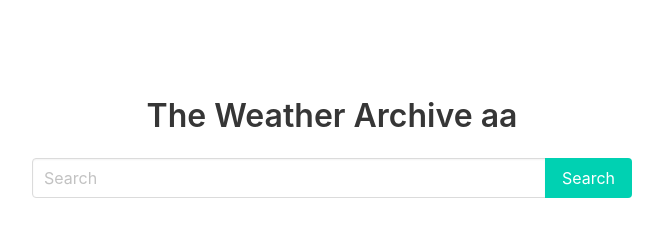
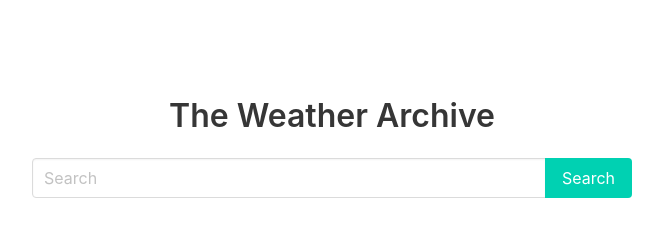
Before and after one commit to Erbli-Haxhaja/servl_frontend, a plain HTML site: page index.html in a window 1280 px wide. Shown: the whole page, without its empty margins (308-971 px from the left). Drawn offline with nearby package versions, Linux system fonts and the light colour scheme.

Commit message:
test sucessful - normal now

```diff
--- a/index.html
+++ b/index.html
@@ -17,7 +17,7 @@
     <section class="section">
         <div class="container">
             <div class="search-box">
-                <h1 class="title">The Weather Archive aa</h1>
+                <h1 class="title">The Weather Archive</h1>
                 <div class="field has-addons">
                     <div class="control is-expanded">
                         <input id="cityInput" class="input" type="text" placeholder="Search">
```
